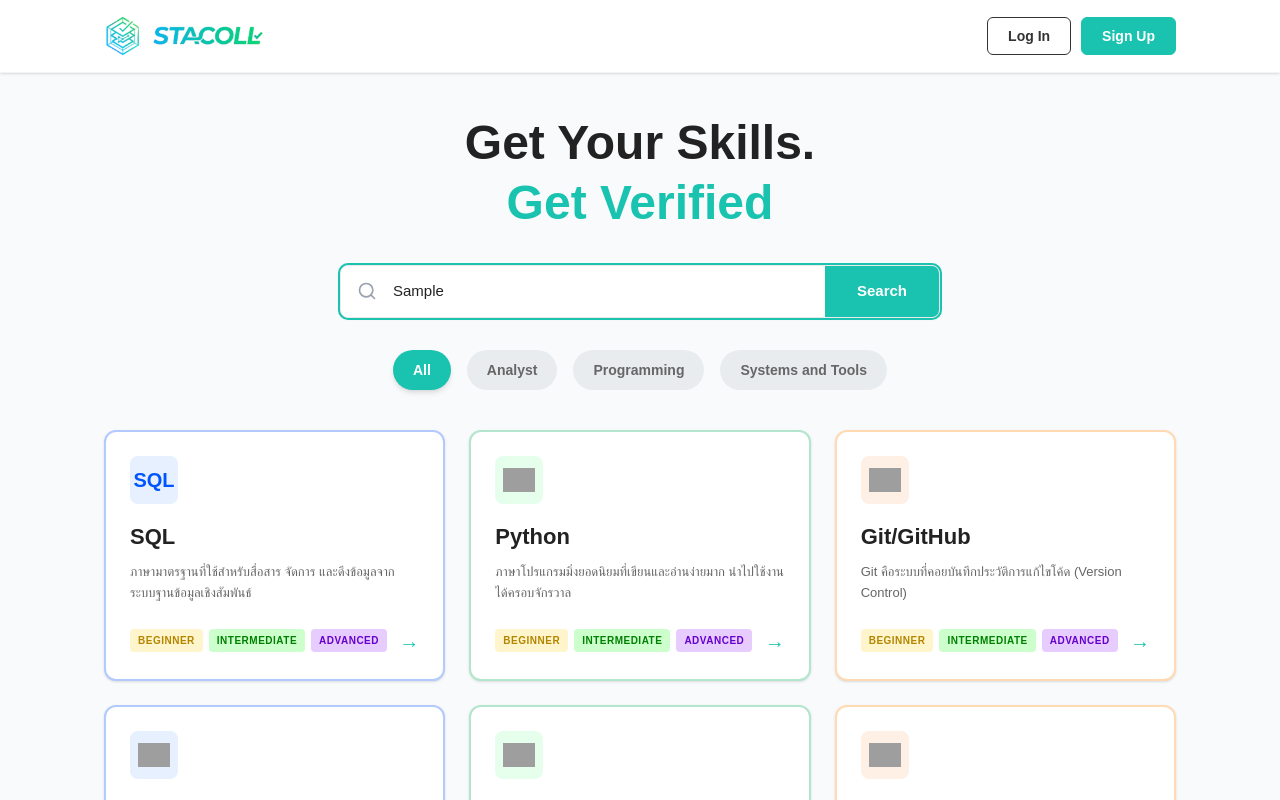
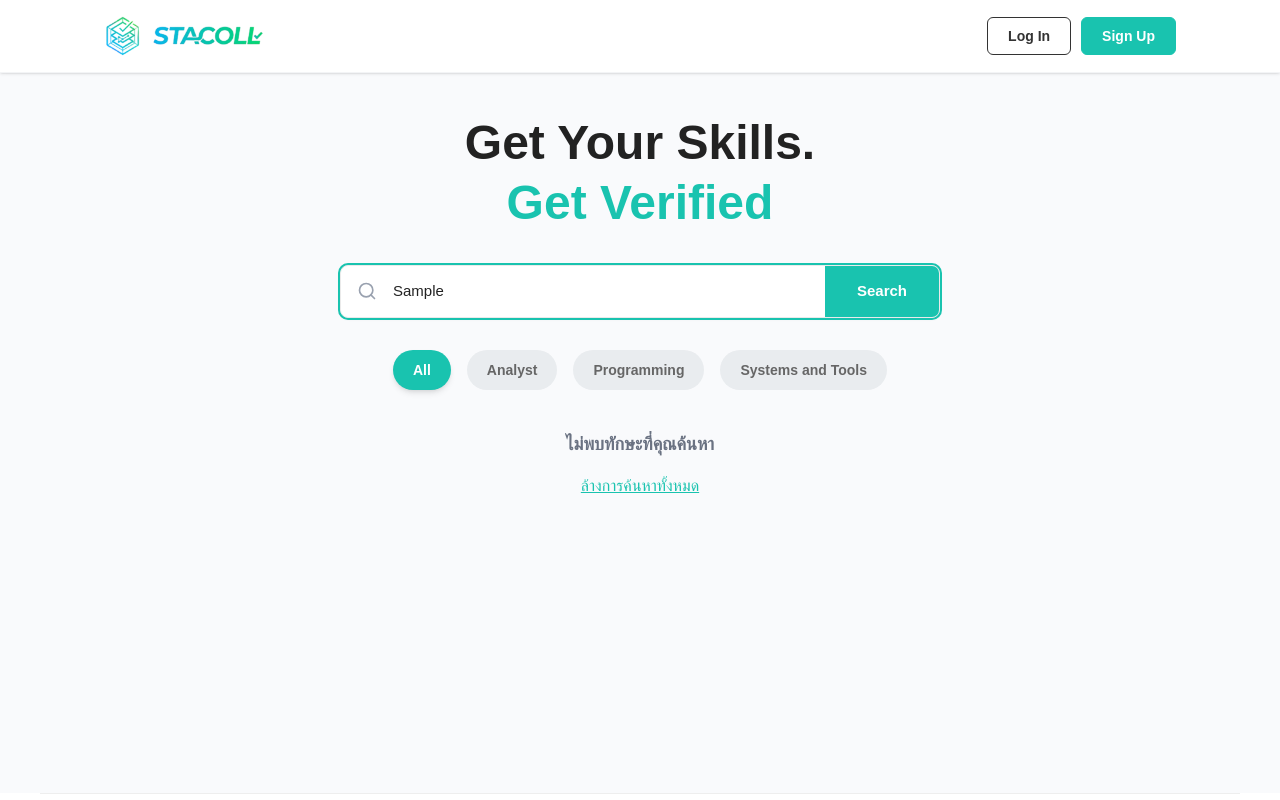
Before and after one commit to n0ngh0/stacoll-webapplication, a Next.js app in the folder frontend/: page /user in a window 1280 px wide. Both pictures are taken after typing "Sample" into the empty fields and a click on the button "Search". Shown: the top 800 px of the page. Built offline with nearby package versions, Linux system fonts and the light colour scheme; grey boxes are pictures that could not be loaded.

Commit message:
Enhance user dashboard with search functionality and category filtering

```diff
--- a/frontend/app/(home)/user/page.tsx
+++ b/frontend/app/(home)/user/page.tsx
@@ -11,7 +11,7 @@ const skillsData = [
   { id: 6, title: "Docker", icon: "https://uxwing.com/wp-content/themes/uxwing/download/brands-and-social-media/docker-icon.png", desc: "เครื่องมือจำลองสภาพแวดล้อมที่เรียกว่า 'Container'", category: "systems" },
 ];
 
-const categoryStyles = {
+const categoryTheme: Record<string, { border: string, iconBg: string, iconText: string }> = {
   analyst: { border: "border-[#b3caff]", iconBg: "bg-[#e6f0ff]", iconText: "text-[#0055ff]" },
   programming: { border: "border-[#b3e6cc]", iconBg: "bg-[#e6ffed]", iconText: "text-[#009933]" },
   systems: { border: "border-[#ffdab3]", iconBg: "bg-[#fff0e6]", iconText: "text-[#ff6600]" },
@@ -19,12 +19,26 @@ const categoryStyles = {
 
 export default function UserDashboardPage() {
   const [activeFilter, setActiveFilter] = useState("All");
+  const [searchQuery, setSearchQuery] = useState("");
+
+  const filteredSkills = skillsData.filter((skill) => {
+    let matchCategory = true;
+    if (activeFilter === "Analyst") matchCategory = skill.category === "analyst";
+    else if (activeFilter === "Programming") matchCategory = skill.category === "programming";
+    else if (activeFilter === "Systems and Tools") matchCategory = skill.category === "systems";
+
+    const matchSearch =
+      skill.title.toLowerCase().includes(searchQuery.toLowerCase()) ||
+      skill.desc.toLowerCase().includes(searchQuery.toLowerCase());
+
+    return matchCategory && matchSearch;
+  });
 
   return (
     <div className="min-h-[calc(100vh-80px)] bg-[#f9fafc] text-[#222]">
 
       {/* --- Main Content --- */}
-      <main className="max-w-[1200px] mx-auto px-[5%] py-10">
+      <main className="max-w-[1300px] mx-auto px-[5%] py-10">
 
         {/* Hero Section */}
         <section className="text-center mb-10">
@@ -36,11 +50,13 @@ export default function UserDashboardPage() {
           {/* Search Bar */}
           <div className="flex max-w-[600px] mx-auto mb-8 bg-white rounded-lg border border-[#eaeaea] shadow-sm overflow-hidden focus-within:ring-2 focus-within:ring-[#19c3af] transition-all">
             <div className="pl-4 flex items-center justify-center text-gray-400">
-              <Search width={20} height={20} />
+              <Search size={20} />
             </div>
             <input
               type="text"
               placeholder="Search (e.g. React, Python, AWS...)"
+              value={searchQuery}
+              onChange={(e) => setSearchQuery(e.target.value)}
               className="flex-1 px-4 py-3.5 outline-none text-[15px]"
             />
             <button className="bg-[#19c3af] text-white px-8 font-bold text-[15px] hover:bg-teal-500 transition-colors">
@@ -65,10 +81,20 @@ export default function UserDashboardPage() {
           </div>
         </section>
 
+        {/* แสดงข้อความถ้าระบบหาข้อมูลไม่เจอ */}
+        {filteredSkills.length === 0 && (
+          <div className="text-center text-gray-500 mt-10">
+            <p className="text-lg font-semibold">ไม่พบทักษะที่คุณค้นหา</p>
+            <button onClick={() => { setSearchQuery(""); setActiveFilter("All"); }} className="mt-4 text-[#19c3af] underline">
+              ล้างการค้นหาทั้งหมด
+            </button>
+          </div>
+        )}
+
         {/* Cards Grid */}
         <section className="grid grid-cols-1 md:grid-cols-2 lg:grid-cols-3 gap-6">
-          {skillsData.map((skill) => {
-            const theme = categoryStyles[skill.category as keyof typeof categoryStyles];
+          {filteredSkills.map((skill) => {
+            const theme = categoryTheme[skill.category] || categoryTheme.programming;
             const isImageIcon = skill.icon.startsWith("http") || skill.icon.startsWith("/");
 
             return (
@@ -87,16 +113,16 @@ export default function UserDashboardPage() {
 
                 {/* Card Info */}
                 <h3 className="text-[22px] font-bold text-[#222] mb-2">{skill.title}</h3>
-                <p className="text-[13px] text-[#666] leading-relaxed mb-6 flex-grow">
+                <p className="text-[13px] text-[#666] leading-relaxed mb-6 grow">
                   {skill.desc}
                 </p>
 
                 {/* Card Footer (Tags & Arrow) */}
                 <div className="flex justify-between items-center mt-auto">
                   <div className="flex flex-wrap gap-1.5">
-                    <span className="text-[10px] font-bold px-2 py-1 rounded bg-[#fff5cc] text-[#b38600] uppercase tracking-wider">Beginner</span>
-                    <span className="text-[10px] font-bold px-2 py-1 rounded bg-[#ccffcc] text-[#008000] uppercase tracking-wider">Intermediate</span>
-                    <span className="text-[10px] font-bold px-2 py-1 rounded bg-[#e6ccff] text-[#6600cc] uppercase tracking-wider hidden sm:inline-block">Advanced</span>
+                    <span className="text-[10px] font-bold px-2 py-1 rounded bg-[#fff5cc] text-[#b38600] uppercase">Beginner</span>
+                    <span className="text-[10px] font-bold px-2 py-1 rounded bg-[#ccffcc] text-[#008000] uppercase">Intermediate</span>
+                    <span className="text-[10px] font-bold px-2 py-1 rounded bg-[#e6ccff] text-[#6600cc] uppercase">Advanced</span>
                   </div>
                   <span className="text-[#19c3af] font-bold text-xl transition-transform transform group-hover:translate-x-1">→</span>
                 </div>
```
